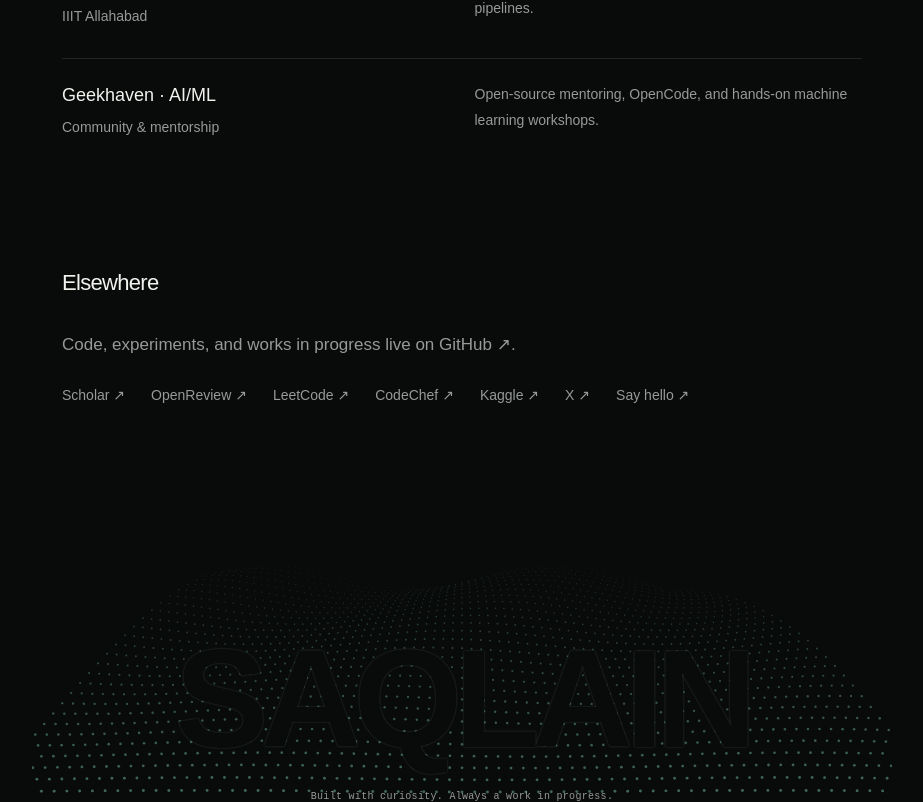
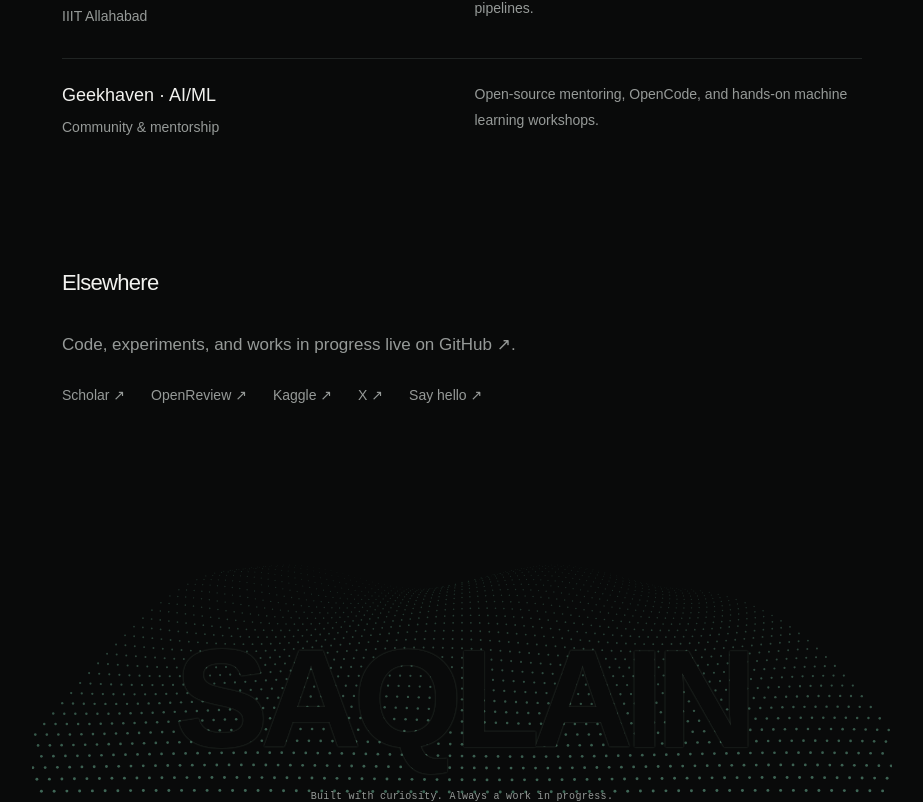
Before and after one commit to SaqlainSQX/portfolio, a Next.js app: page / in a window 1280 px wide. Shown: the part 4366-5168 px from the top of the page, without its empty margins (178-1101 px from the left). Built offline with nearby package versions, Linux system fonts and the light colour scheme.

Commit message:
Remove LeetCode and CodeChef profile links

```diff
--- a/app/page.tsx
+++ b/app/page.tsx
@@ -35,7 +35,7 @@ export default function Home() {
 
     <section className="personal-section" id="experience"><h2>Along the way</h2><div className="experience-row"><div><h3>Computer Vision & Biometrics Lab</h3><p>IIIT Allahabad</p></div><p>Efficient visual models and resource-adaptive inference.</p></div><div className="experience-row"><div><h3>Centre for Intelligent Robotics</h3><p>IIIT Allahabad</p></div><p>Embodied AI, spatio-temporal tracking, and simulation data pipelines.</p></div><div className="experience-row"><div><h3>Geekhaven · AI/ML</h3><p>Community & mentorship</p></div><p>Open-source mentoring, OpenCode, and hands-on machine learning workshops.</p></div></section>
 
-    <section className="personal-section elsewhere"><h2>Elsewhere</h2><p>Code, experiments, and works in progress live on <a href="https://github.com/SaqlainSQX" target="_blank" rel="noopener noreferrer">GitHub ↗</a>.</p><div className="elsewhere-links"><a href={links.scholar} target="_blank" rel="noopener noreferrer">Scholar ↗</a><a href={links.openreview} target="_blank" rel="noopener noreferrer">OpenReview ↗</a><a href={links.leetcode} target="_blank" rel="noopener noreferrer">LeetCode ↗</a><a href={links.codechef} target="_blank" rel="noopener noreferrer">CodeChef ↗</a><a href="https://www.kaggle.com/saqlainsqx" target="_blank" rel="noopener noreferrer">Kaggle ↗</a><a href="https://x.com/sqx_saqlain" target="_blank" rel="noopener noreferrer">X ↗</a><a href="mailto:mohammadsaqlain1626@gmail.com">Say hello ↗</a></div></section>
+    <section className="personal-section elsewhere"><h2>Elsewhere</h2><p>Code, experiments, and works in progress live on <a href="https://github.com/SaqlainSQX" target="_blank" rel="noopener noreferrer">GitHub ↗</a>.</p><div className="elsewhere-links"><a href={links.scholar} target="_blank" rel="noopener noreferrer">Scholar ↗</a><a href={links.openreview} target="_blank" rel="noopener noreferrer">OpenReview ↗</a><a href="https://www.kaggle.com/saqlainsqx" target="_blank" rel="noopener noreferrer">Kaggle ↗</a><a href="https://x.com/sqx_saqlain" target="_blank" rel="noopener noreferrer">X ↗</a><a href="mailto:mohammadsaqlain1626@gmail.com">Say hello ↗</a></div></section>
     <footer className="particle-footer"><PrototypeDetails mode="particles"/><span className="footer-name">SAQLAIN</span><p>Built with curiosity. Always a work in progress.</p></footer>
     <PrototypeDetails mode="theme"/>
   </div>;
--- a/lib/links.ts
+++ b/lib/links.ts
@@ -6,8 +6,6 @@ export const links = {
   openreview: 'https://openreview.net/profile?id=%7EMohammad_Saqlain1',
   memopopsBlog: 'https://medium.com/@mohammadsaqlain1626/memopops-remembering-why-an-ai-agent-believes-something-bf51ae7323cb',
   blog: 'https://medium.com/@mohammadsaqlain1626/spiral-fovea-looking-at-images-where-the-detail-matters-9616fbf5df81',
-  leetcode: 'https://leetcode.com/u/spen_sa/',
-  codechef: 'https://www.codechef.com/users/spen_sa/',
 };
 export const projectLinks: Record<string, {source?: string; demo?: string; paper?: string}> = {
   distristore: {source: 'https://github.com/CN-2026-IIITA/Distri_Store'},
```
